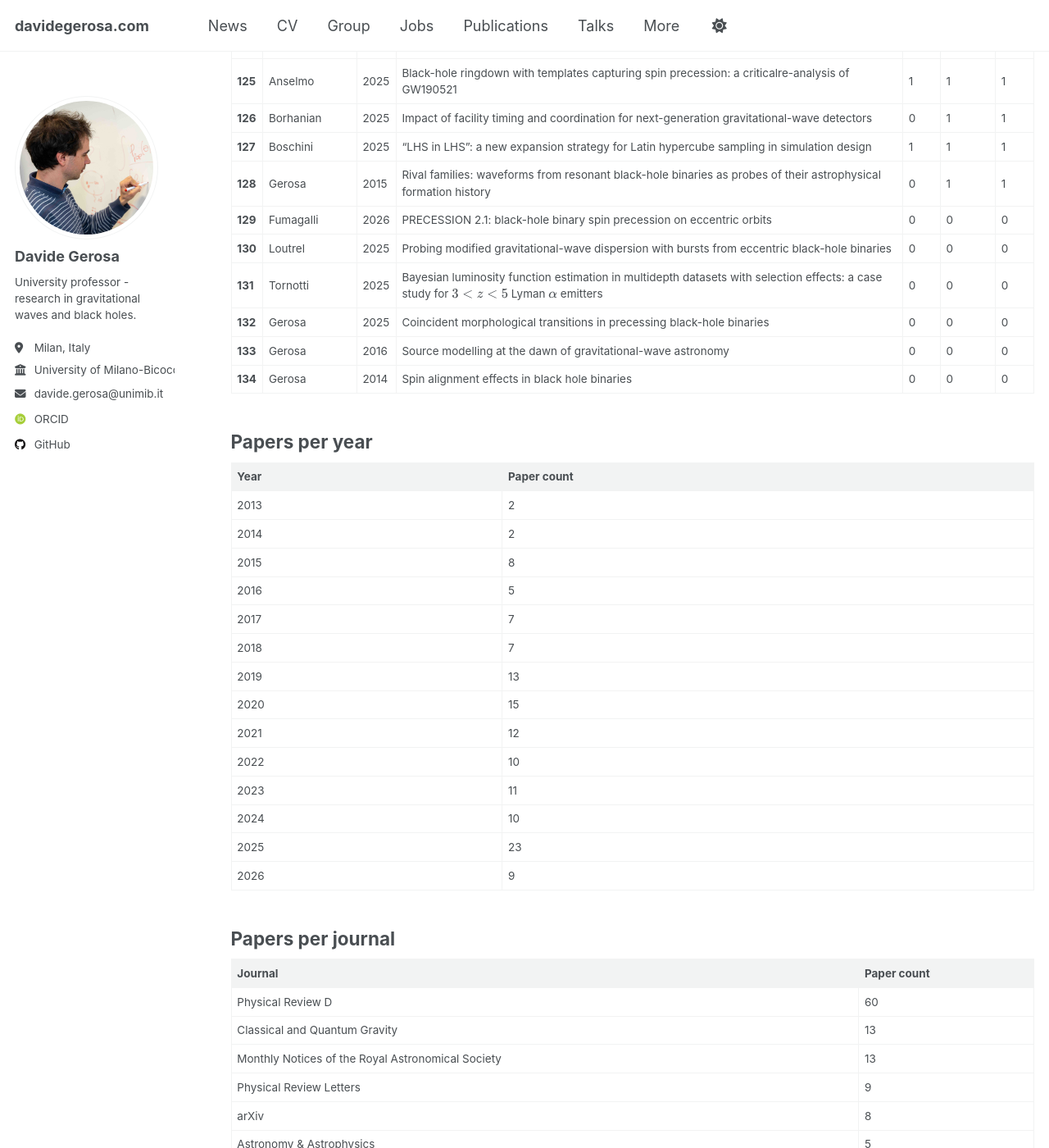
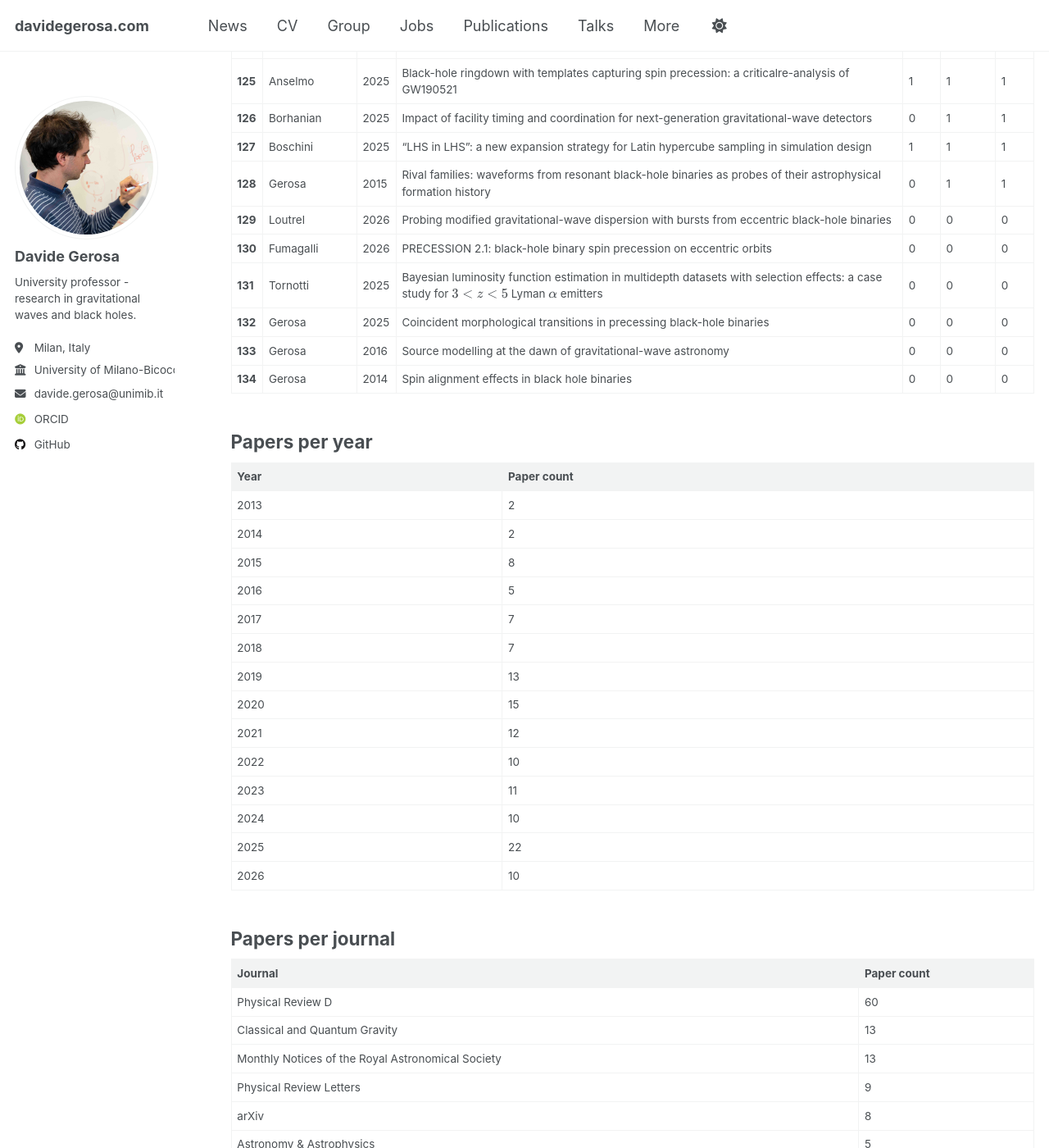
Before and after one commit to dgerosa/website, a Jekyll site: the page built from _pages/citations.md, in a window 1280 px wide and 1400 px high, scrolled down 5496 px. Shown: the whole window at 82% size. Built offline with Jekyll 4.4.1, drawn with Linux system fonts in a browser that asks for light colours; some web fonts are replaced; some of the changed text lies outside the part shown.

Commit message:
Website update from workflow

```diff
--- a/_pages/_citations.md
+++ b/_pages/_citations.md
@@ -137,8 +137,8 @@
 | **126** | Borhanian | 2025 | Impact of facility timing and coordination for next-generation gravitational-wave detectors | 0 | 1 | 1 |
 | **127** | Boschini | 2025 | “LHS in LHS”: a new expansion strategy for Latin hypercube sampling in simulation design | 1 | 1 | 1 |
 | **128** | Gerosa | 2015 | Rival families: waveforms from resonant black-hole binaries as probes of their astrophysical formation history | 0 | 1 | 1 |
-| **129** | Fumagalli | 2026 | PRECESSION 2.1: black-hole binary spin precession on eccentric orbits | 0 | 0 | 0 |
-| **130** | Loutrel | 2025 | Probing modified gravitational-wave dispersion with bursts from eccentric black-hole binaries | 0 | 0 | 0 |
+| **129** | Loutrel | 2026 | Probing modified gravitational-wave dispersion with bursts from eccentric black-hole binaries | 0 | 0 | 0 |
+| **130** | Fumagalli | 2026 | PRECESSION 2.1: black-hole binary spin precession on eccentric orbits | 0 | 0 | 0 |
 | **131** | Tornotti | 2025 | Bayesian luminosity function estimation in multidepth datasets with selection effects: a case study for $$3<z<5$$ Lyman $$\alpha$$ emitters | 0 | 0 | 0 |
 | **132** | Gerosa | 2025 | Coincident morphological transitions in precessing black-hole binaries | 0 | 0 | 0 |
 | **133** | Gerosa | 2016 | Source modelling at the dawn of gravitational-wave astronomy | 0 | 0 | 0 |
@@ -160,8 +160,8 @@
 | 2022 | 10 |
 | 2023 | 11 |
 | 2024 | 10 |
-| 2025 | 23 |
-| 2026 | 9 |
+| 2025 | 22 |
+| 2026 | 10 |
 
 ## Papers per journal
 
```
Also changed, not shown: other parts of _pages/_citations.md (+1 -1 lines), _pages/_group.md (+1 -1 lines), _pages/_publications.md (+6 -6 lines), _pages/_talks.md (+1 -1 lines).
